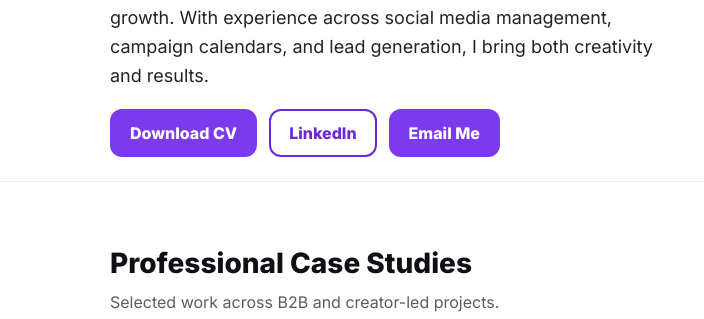
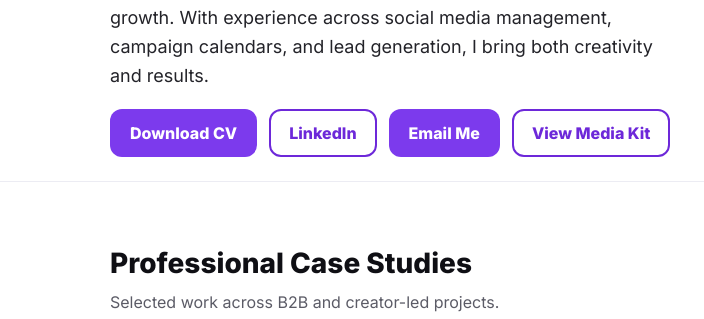
Before and after one commit to ishavadnere/Isha_portfolio, a plain HTML site: page index.html in a window 1280 px wide. Shown: the part 303-622 px from the top of the page, 0-704 px from the left. Drawn offline with Linux system fonts and the light colour scheme; grey boxes are pictures that could not be loaded.

Commit message:
Update index.html

```diff
--- a/index.html
+++ b/index.html
@@ -321,6 +321,8 @@
                     <a class="btn outline" href="https://linkedin.com/in/isha-vadnere" target="_blank"
                         rel="noopener">LinkedIn</a>
                     <a class="btn" href="mailto:ishavadnere3@gmail.com">Email Me</a>
+                    <a class="btn outline" href="https://facelesswithisha.com/mediakit" target="_blank"
+                        rel="noopener">View Media Kit</a>
                 </div>
             </div>
             <div>
```
